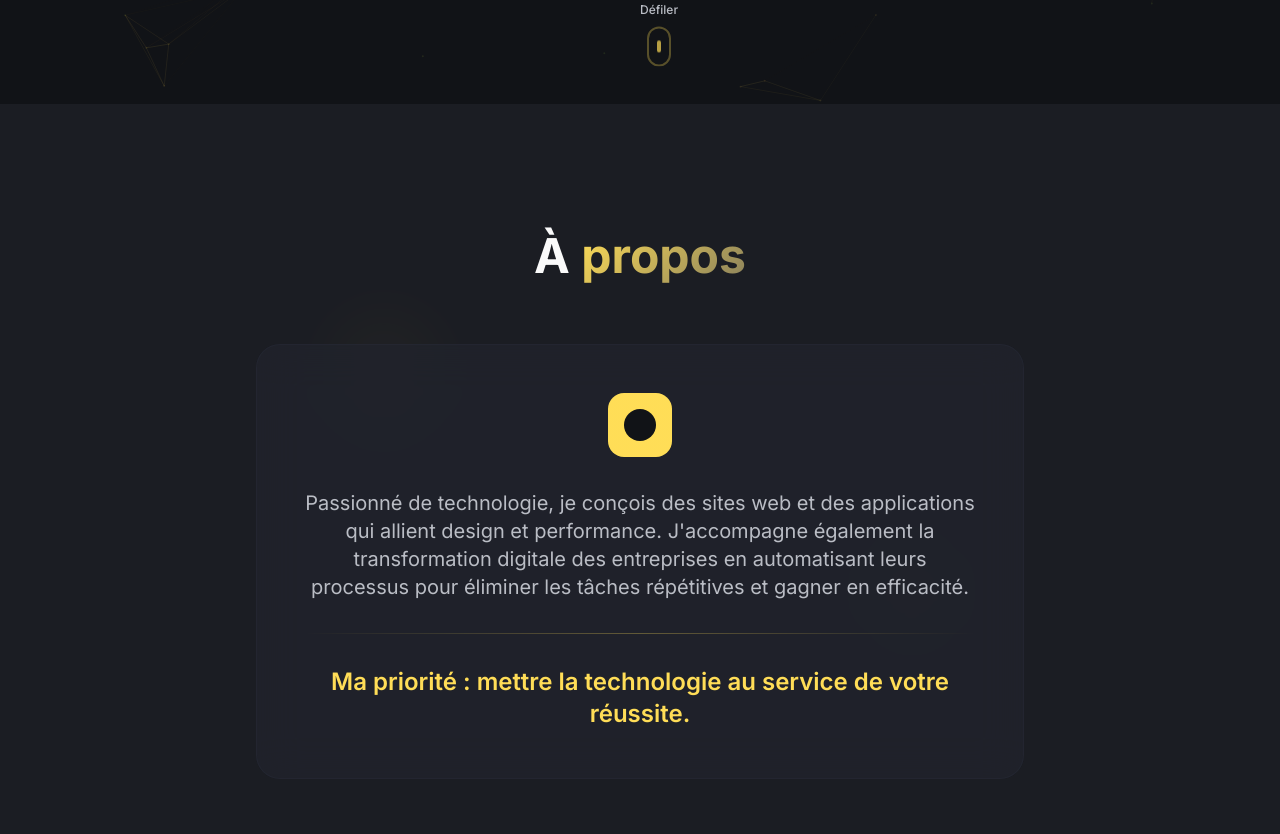
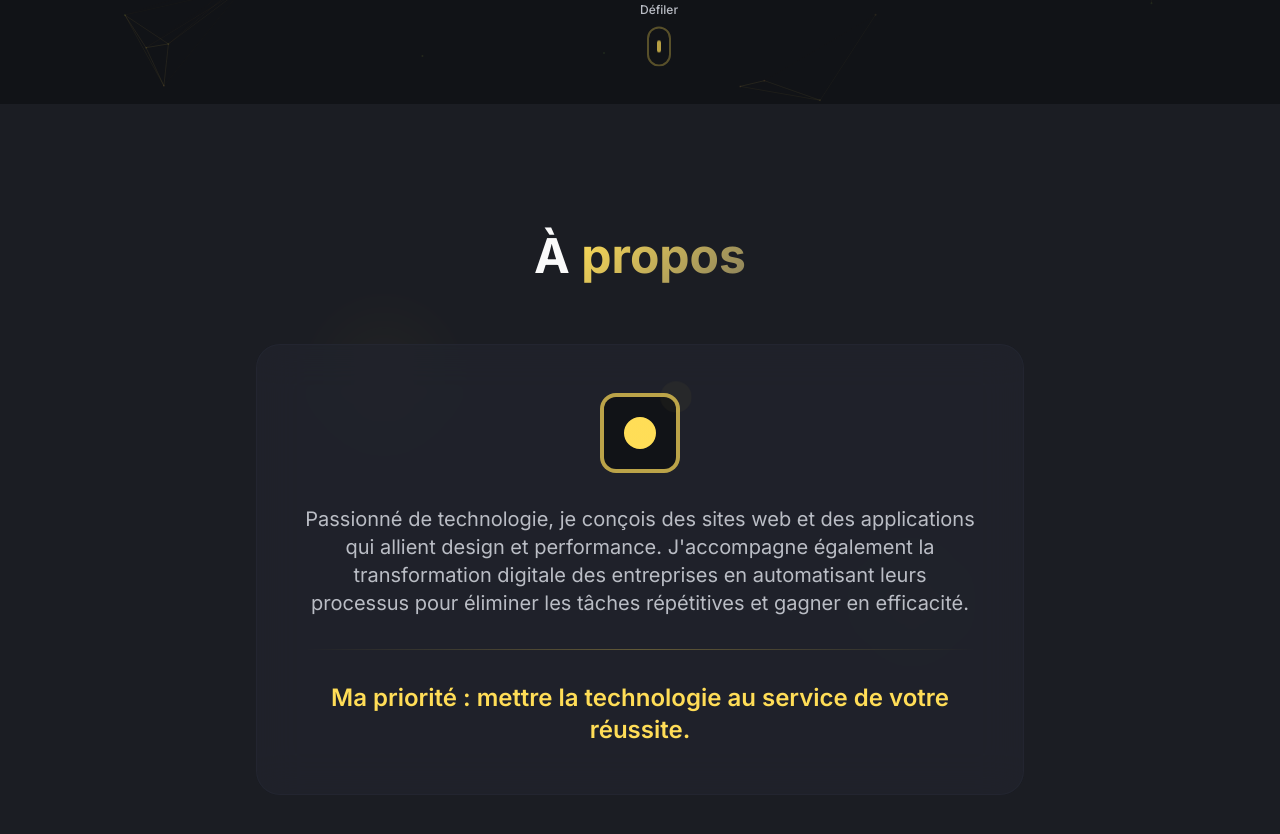
Before and after one commit to NezimK/portfolio-ali-mekzine, a React (Vite) app: page / in a window 1280 px wide. Shown: the part 696-1530 px from the top of the page. Built offline with nearby package versions, Linux system fonts and the light colour scheme.

Commit message:
Refactor About section styling
Updated the styling of the About section to be more visually appealing and stylish.

```diff
--- a/src/components/About.tsx
+++ b/src/components/About.tsx
@@ -44,8 +44,12 @@ export const About = () => {
           <div className="max-w-3xl mx-auto text-center">
             <AnimatedSection delay={200}>
               <div className="glass rounded-3xl p-8 md:p-12 space-y-8">
-                <div className="w-16 h-16 mx-auto bg-gradient-to-br from-accent to-gold rounded-2xl flex items-center justify-center mb-8">
-                  <div className="w-8 h-8 bg-background rounded-lg"></div>
+                <div className="relative w-20 h-20 mx-auto mb-8">
+                  <div className="absolute inset-0 bg-gradient-to-br from-accent via-gold to-accent rounded-2xl animate-pulse"></div>
+                  <div className="absolute inset-1 bg-background rounded-xl flex items-center justify-center">
+                    <div className="w-8 h-8 bg-gradient-to-br from-accent to-gold rounded-lg transform rotate-45"></div>
+                  </div>
+                  <div className="absolute -top-1 -right-1 w-4 h-4 bg-gold rounded-full animate-ping"></div>
                 </div>
                 <p className="text-lg md:text-xl text-foreground-muted leading-relaxed">
                   Passionné de technologie, je conçois des sites web et des applications qui allient design et performance. J'accompagne également la transformation digitale des entreprises en automatisant leurs processus pour éliminer les tâches répétitives et gagner en efficacité.
```
